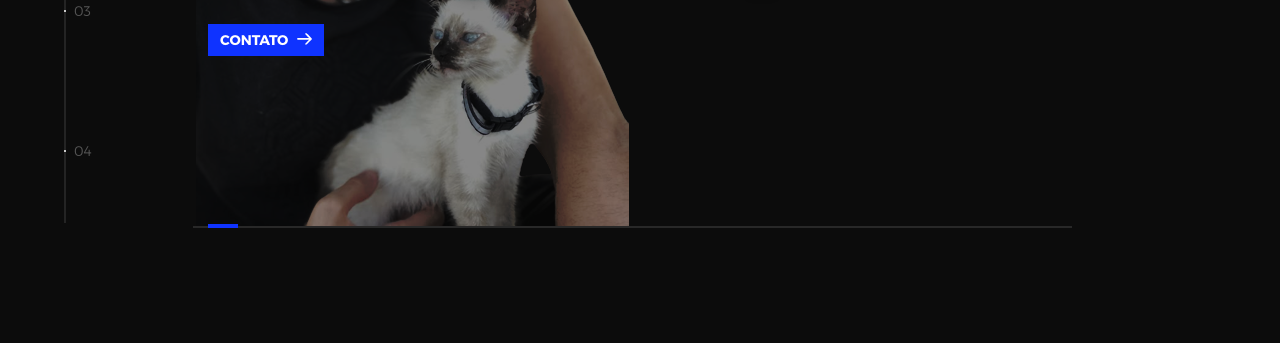
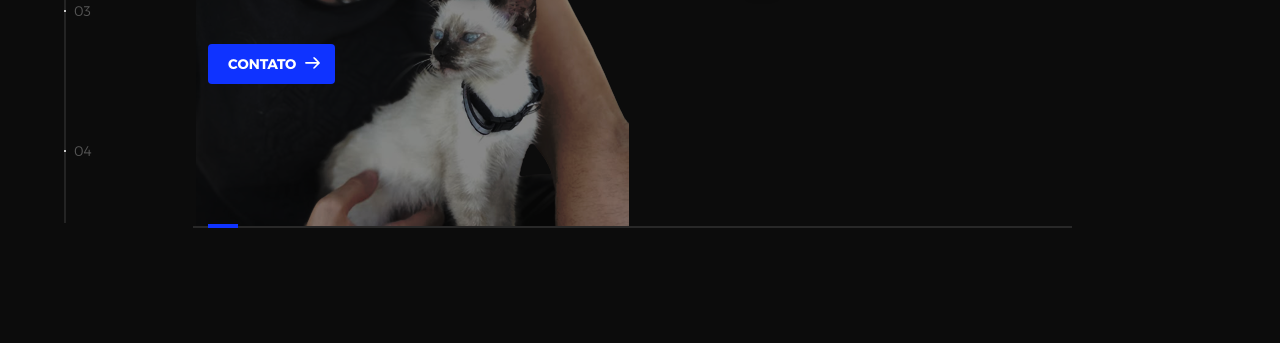
Before and after one commit to Alecys/portfolio, a plain HTML site: page index.html in a window 1280 px wide. Shown: the part 457-800 px from the top of the page. Drawn offline with nearby package versions, Linux system fonts and the light colour scheme.

Commit message:
Update index.html

```diff
--- a/index.html
+++ b/index.html
@@ -33,7 +33,8 @@
     .work--lockup .slider--item-center .slider--item-title{
       margin: 0px;
     }
-    .work--lockup .slider--item-description.my-btn{
+    .work--lockup .slider--item-description.my-btn,
+    button, .button{
       -webkit-appearance: button;
       cursor: pointer;
       padding: 0 20px;
@@ -120,6 +121,14 @@
     .intro--banner button.cta{
           z-index: 1;
     }
+    button, .button{
+      overflow: hidden;
+      border-radius: 0.25rem ;
+      padding: 5px 20px !important;
+    }
+    .contact--lockup .modal--options a{
+      padding: 0px;
+    }
     @media screen and (max-width: 800px) {
       .cmd {
         display: none;
@@ -133,6 +142,7 @@
         margin-top: 20px;
       }
     }
+
     @media (max-width: 600px){
       .intro--banner img {
           position: fixed;
@@ -387,7 +397,7 @@
                     <a href="">+55 19 9989069726</a>
                   </div>
                   <ul class="modal--options">
-                    <li><a href="https://wa.me/19989069726">Whatsapp</a></li>
+                    <li class="button"><a href="https://wa.me/19989069726">Whatsapp</a></li>
                   </ul>
                 </div>
               </div>
```
